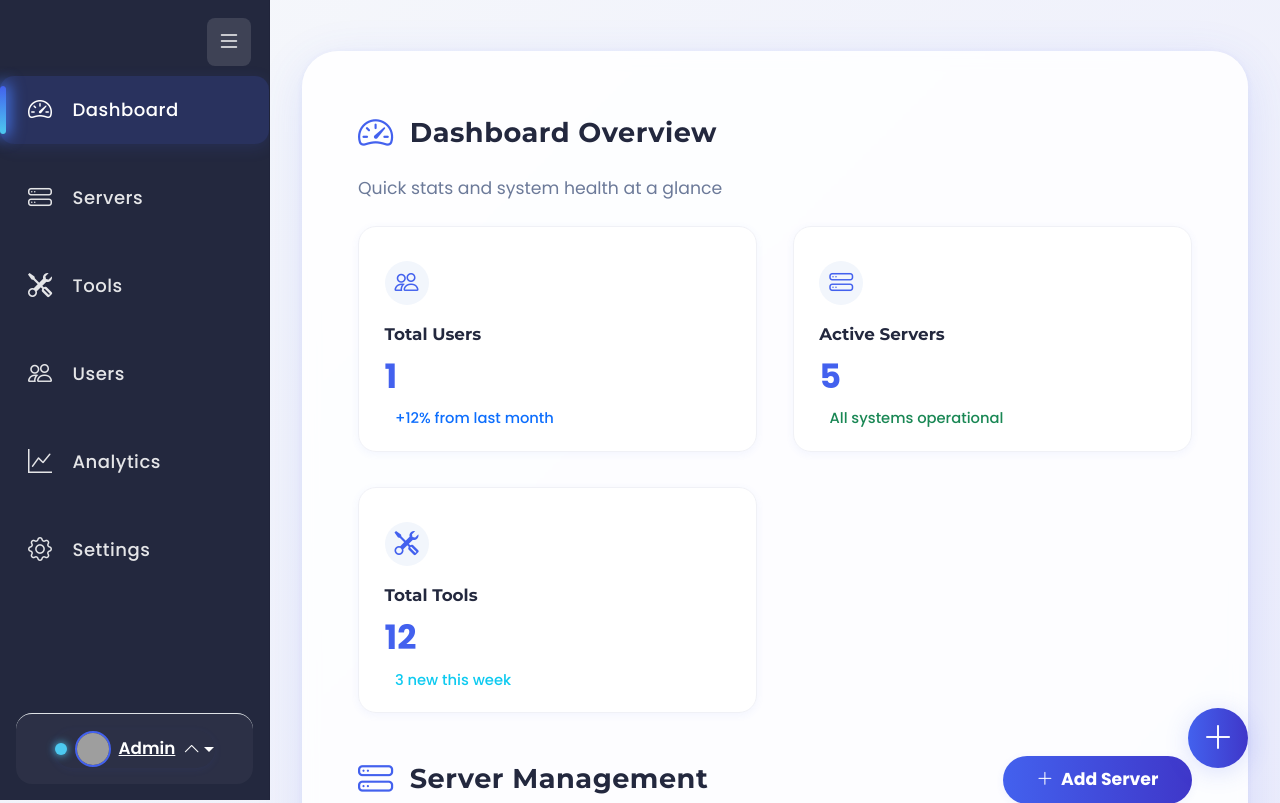
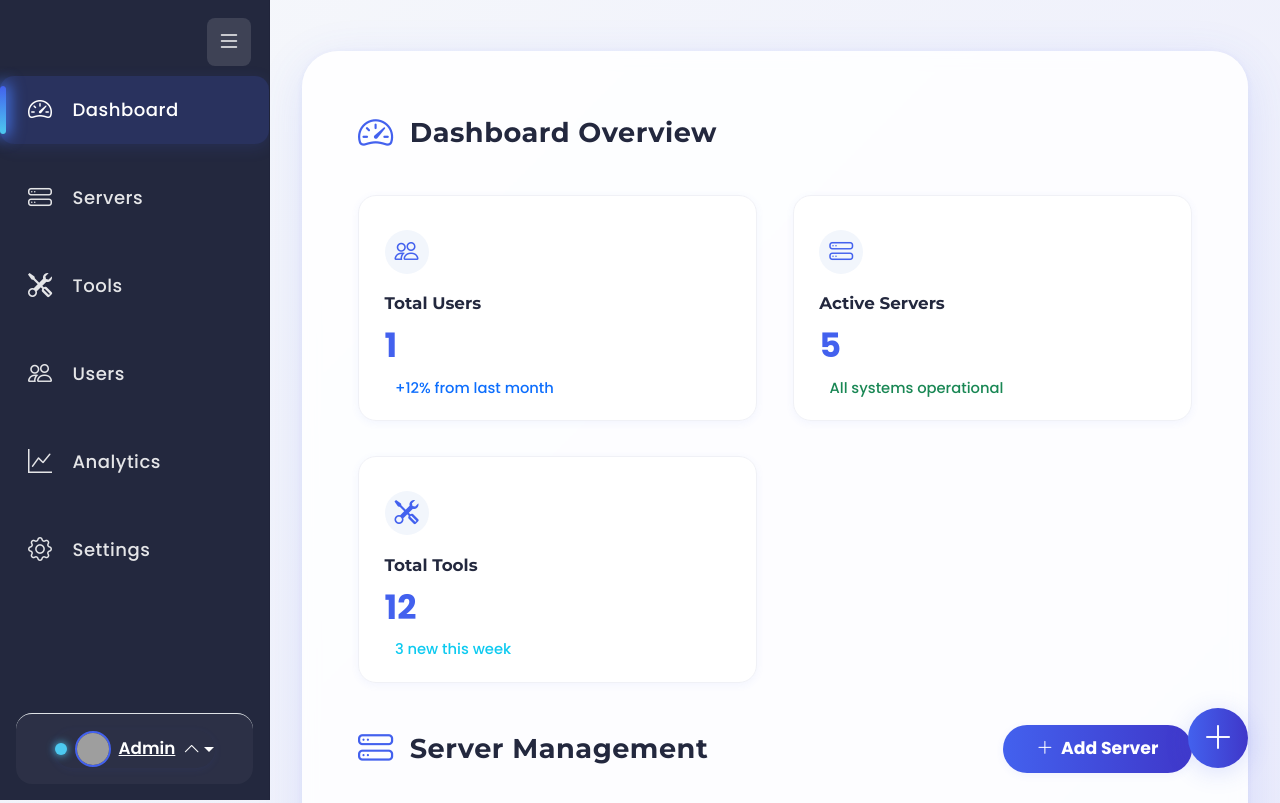
Before and after one commit to cipher-x-darkregime/Rev-Proxy, a PHP site: page /admin.php in a window 1280 px wide. Shown: the top 803 px of the page. Run offline with PHP 8.4, Linux system fonts and the light colour scheme; a user stored in the database is signed in; data comes from the database, SQL or seed files in the repository; data that the repository does not hold is empty; some libraries are stand-ins or nearby versions; grey boxes are pictures that could not be loaded.

Commit message:
Update admin.php

```diff
--- a/admin.php
+++ b/admin.php
@@ -993,7 +993,6 @@ $total_cookies = $conn->query('SELECT COUNT(*) FROM cookies')->fetchColumn();
             <main class="main-content">
                 <div class="main-floating-card">
                     <div class="section-header"><i class="bi bi-speedometer2"></i> Dashboard Overview</div>
-                    <div class="mb-4" style="margin-top:-1.2rem; color:#6c7a99; font-size:1.08rem;">Quick stats and system health at a glance</div>
                     <div class="dashboard-grid">
                         <div class="dashboard-card users">
                             <div class="icon"><i class="bi bi-people"></i></div>
```
